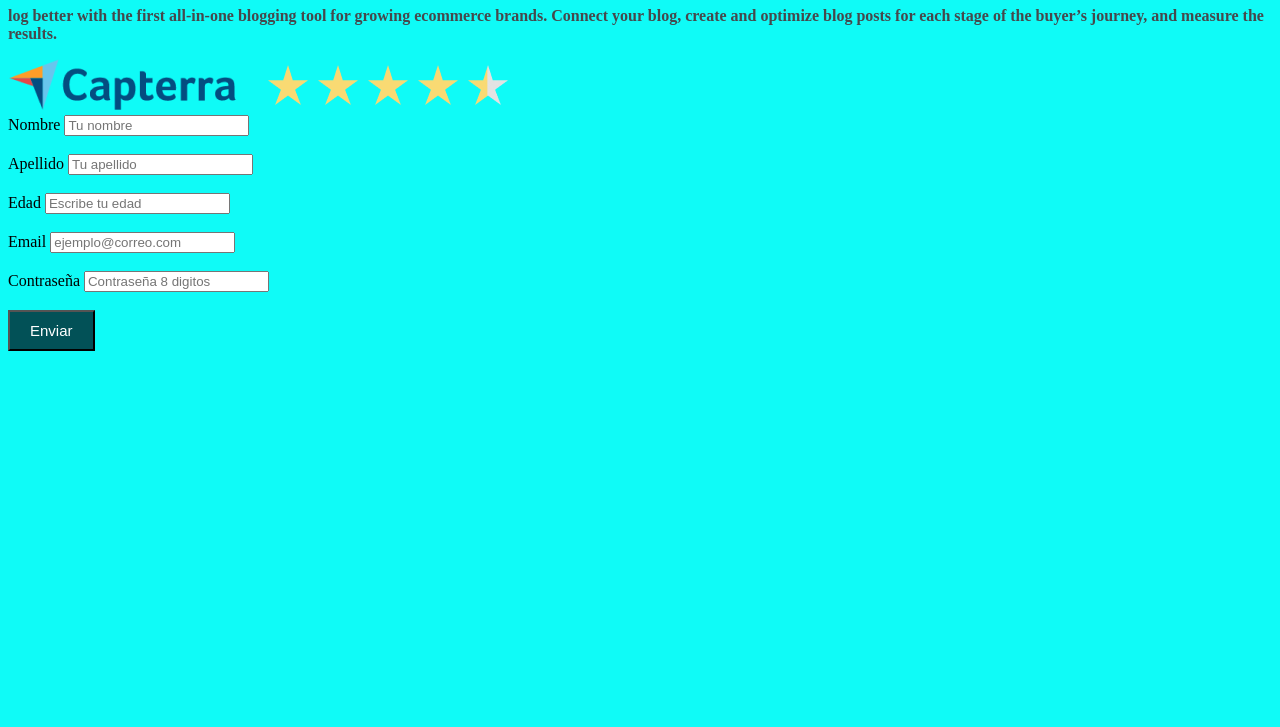
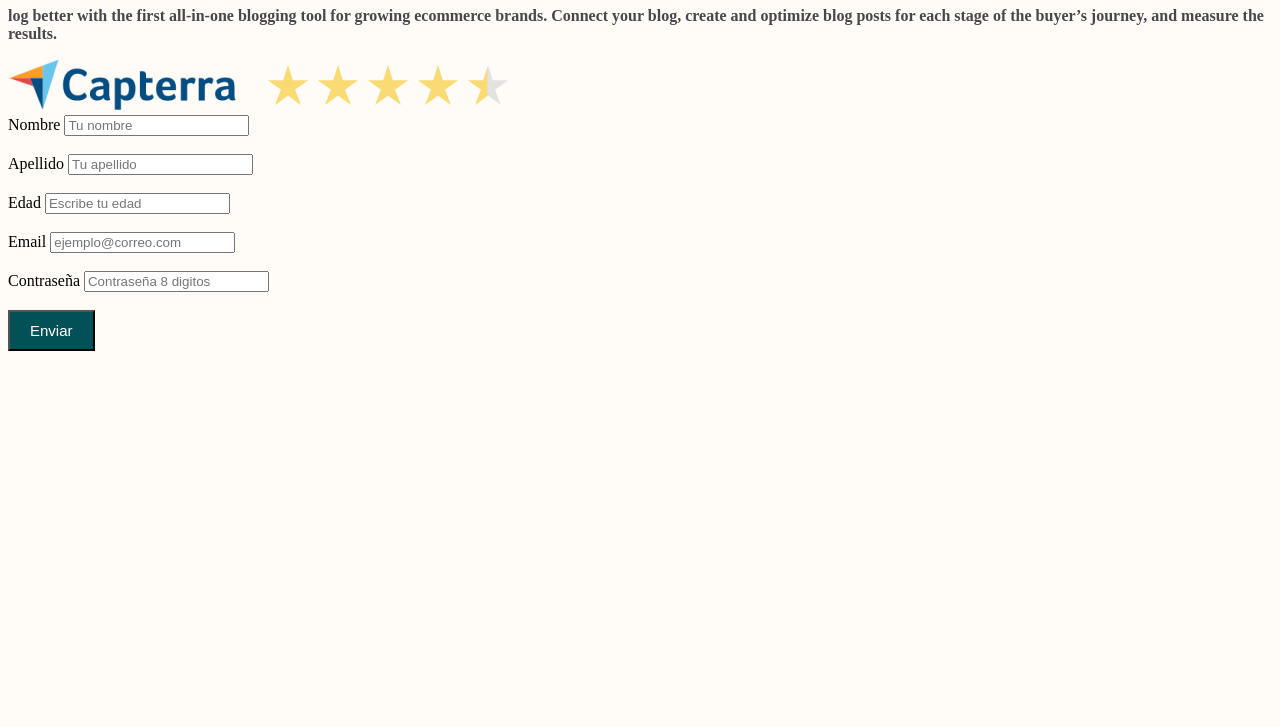
Before and after one commit to proyectapm/sesionuno, a plain HTML site: page index.html in a window 1280 px wide. Shown: the part 73-800 px from the top of the page. Drawn offline with Linux system fonts and the light colour scheme.

Commit message:
Update style.css

```diff
--- a/css/style.css
+++ b/css/style.css
@@ -1,5 +1,5 @@
 body {
-    background-color: #0ffbf7;
+    background-color: #fffbf7;
 }
 
 h1 {
```
